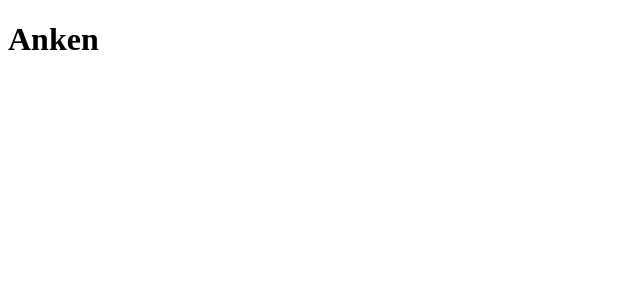
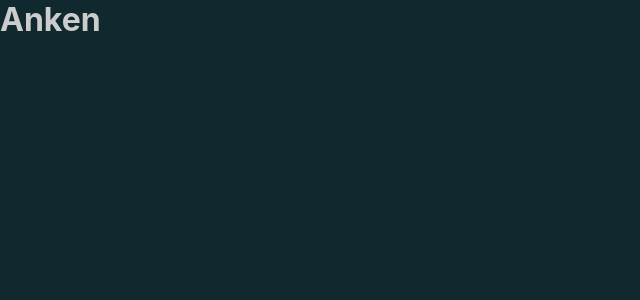
Before and after one commit to brunoanken/anken.dev, a Next.js app: page / in a window 1280 px wide. Shown: the top 300 px of the page, without its empty margins (0-640 px from the left). Built offline with nearby package versions, Linux system fonts and the light colour scheme.

Commit message:
:sparkles: Add _app.js to inject global styles in all pages.

```diff
--- /dev/null
+++ b/pages/_app.js
@@ -0,0 +1,7 @@
+import '../styles/global.scss'
+
+const App = ({ Component, pageProps }) => {
+    return <Component {...pageProps} />
+}
+
+export default App
```
